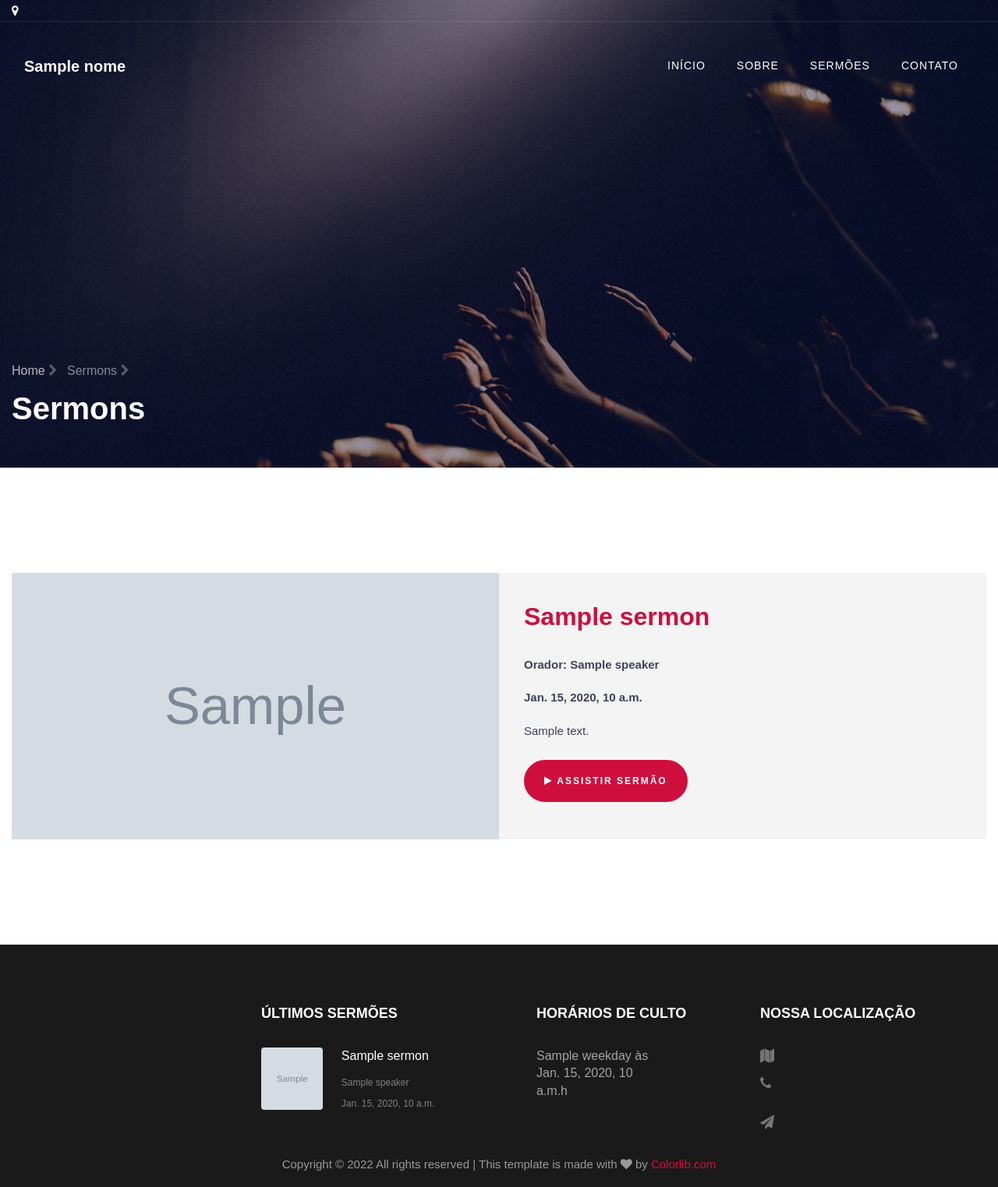
After one commit to renannoronha/iasd, a Django app: template sermon/templates/sermon/sermons.html in a window 1280 px wide. The commit adds this page. Shown: the whole page at 78% size. Run offline with Django 3.2, Linux system fonts and the light colour scheme; the template is opened without the code that fills it: most values are stand-ins (such as "Sample title", 1, 10 or a date in 2020); grey boxes marked "Sample" are stand-in pictures; some libraries are stand-ins or nearby versions.

Commit message:
sermons page with pagination

```diff
--- a/home/templates/home/home.html
+++ b/home/templates/home/home.html
@@ -179,17 +179,17 @@
             </div>
             <div class="col-md-6 ftco-animate d-flex align-items-center">
                 <div class="text" style="padding: 2rem;">
-                    <h2 class="mb-4"><a href="sermon.html">{{ sermon.title }}</a></h2>
+                    <h2 class="mb-4"><a href="{{ sermon.link }}" taget="_blank">{{ sermon.title }}</a></h2>
                     <div class="meta">
                         <p>
-                            <span>Pregador: <a href="#" class="ptr">{{ sermon.speaker }}</a></span>
+                            <span>Pregador: <a class="ptr">{{ sermon.speaker }}</a></span>
                             {% comment %} <span>Categories: <a href="#">God</a>, <a href="#">Pray</a>, <a href="#">Faith</a></span> {% endcomment %}
                             <span><a>{{ sermon.date }}</a></span>
                         </p>
                     </div>
                     <p>{{ sermon.description }}</p>
                     <p class="mt-4 btn-customize">
-                        <a href="{{ sermon.link }}" target="_blank" class="btn btn-primary px-4 py-3 mr-md-2 popup-vimeo"><span class="fa fa-play"></span> Assistir Sermão</a>
+                        <a href="{{ sermon.link }}" class="btn btn-primary px-4 py-3 mr-md-2 popup-vimeo"><span class="fa fa-play"></span> Assistir Sermão</a>
                         {% comment %} <a href="#" class="btn btn-primary btn-outline-primary px-4 py-3 ml-lg-2"><span class="fa fa-download"></span> Download Sermons</a> {% endcomment %}
                     </p>
                 </div>
--- a/home/templates/home/nav.html
+++ b/home/templates/home/nav.html
@@ -18,7 +18,7 @@
                 <li class="nav-item {% if request.path == '/' %}active{% endif %}"><a href="{% url 'home' %}" class="nav-link">Início</a></li>
                 <li class="nav-item {% if request.path == '/about/' %}active{% endif %}"><a href="{% url 'about' %}" class="nav-link">Sobre</a></li>
                 <!-- <li class="nav-item"><a href="ministries.html" class="nav-link">Ministries</a></li> -->
-                <!-- <li class="nav-item"><a href="sermons.html" class="nav-link">Sermões</a></li> -->
+                <li class="nav-item {% if request.path == '/sermon/' %}active{% endif %}"><a href="{% url 'sermon' %}" class="nav-link">Sermões</a></li>
                 <!-- <li class="nav-item"><a href="events.html" class="nav-link">Events</a></li> -->
                 <!-- <li class="nav-item"><a href="blog.html" class="nav-link">Blog</a></li> -->
                 <li class="nav-item {% if request.path == '/contact/' %}active{% endif %}"><a href="{% url 'contact' %}" class="nav-link">Contato</a></li>
--- a/iasd/urls.py
+++ b/iasd/urls.py
@@ -23,4 +23,5 @@ urlpatterns = [
     path('', include('home.urls')),
     path('', include('about.urls')),
     path('', include('contact.urls')),
+    path('', include('sermon.urls')),
 ] + static(settings.MEDIA_URL, document_root=settings.MEDIA_ROOT)
--- /dev/null
+++ b/sermon/templates/sermon/sermons.html
@@ -0,0 +1,70 @@
+{% extends 'home/base.html' %} {% load static %} {% block body %}
+<section class="hero-wrap hero-wrap-2" style="background-image: url(/static/home/images/xbg_1.jpg.pagespeed.ic.3kNI_vvZgJ.jpg)">
+    <div class="overlay"></div>
+    <div class="container">
+        <div class="row no-gutters slider-text align-items-end">
+            <div class="col-md-9 ftco-animate pb-5">
+                <p class="breadcrumbs mb-2">
+                    <span class="mr-2"
+                        ><a href="index.html">Home <i class="fa fa-chevron-right"></i></a
+                    ></span>
+                    <span>Sermons <i class="fa fa-chevron-right"></i></span>
+                </p>
+                <h1 class="mb-0 bread">Sermons</h1>
+            </div>
+        </div>
+    </div>
+</section>
+<section class="ftco-section">
+    <div class="container">
+        {% for sermon in sermons %}
+        <div class="row no-gutters d-flex sermon-wrap ftco-animate bg-light">
+            <div class="col-md-6 d-flex align-items-stretch ftco-animate {% if forloop.counter|divisibleby:2 != 0 %}order-md-last{% endif %}">
+                <a href="{{ sermon.link }}" target="_blank" class="img" style="background-image: url({{ sermon.thumbnail.url }})"></a>
+            </div>
+            <div class="col-md-6 ftco-animate d-flex align-items-center">
+                <div class="text" style="padding: 2rem">
+                    <h2 class="mb-4"><a>{{ sermon.title }}</a></h2>
+                    <div class="meta">
+                        <p>
+                            <span>Orador: <a class="ptr">{{ sermon.speaker }}</a></span>
+                            {% comment %} <span>Categories: <a href="#">God</a>, <a href="#">Pray</a>, <a href="#">Faith</a></span> {% endcomment %}
+                            <span><a>{{ sermon.date }}</a></span>
+                        </p>
+                    </div>
+                    <p>{{ sermon.description }}</p>
+                    <p class="mt-4 btn-customize">
+                        <a href="{{ sermon.link }}" class="btn btn-primary px-4 py-3 mr-md-2 popup-vimeo"><span class="fa fa-play"></span> Assistir Sermão</a>
+                        {% comment %}
+                        <a href="#" class="btn btn-primary btn-outline-primary px-4 py-3 ml-lg-2"> <span class="fa fa-download"></span> Download Sermons </a>
+                        {%endcomment%}
+                    </p>
+                </div>
+            </div>
+        </div>
+        {% endfor %} {% if sermons.has_other_pages %}
+        <div class="row mt-5">
+            <div class="col text-center">
+                <div class="block-27">
+                    <ul>
+                        {% if sermons.has_previous %}
+                        <li><a href="?p={{ sermons.previous_page_number }}">&lt;</a></li>
+                        {% else %}
+                        <li><a disabled>&lt;</a></li>
+                        {% endif %} {% for i in sermons.paginator.page_range %} {% if sermons.number == i %}
+                        <li class="active"><span>{{ i }}</span></li>
+                        {% else %}
+                        <li><a href="?p={{ i }}">{{ i }}</a></li>
+                        {% endif %} {% endfor %} {% if sermons.has_next %}
+                        <li><a href="?p={{ sermons.next_page_number }}">&gt;</a></li>
+                        {% else %}
+                        <li><a disabled>&gt;</a></li>
+                        {% endif %}
+                    </ul>
+                </div>
+            </div>
+        </div>
+        {% endif %}
+    </div>
+</section>
+{% endblock %}
```
Also changed, not shown: sermon/urls.py (added, +7 -0 lines), sermon/views.py (+27 -1 lines).
